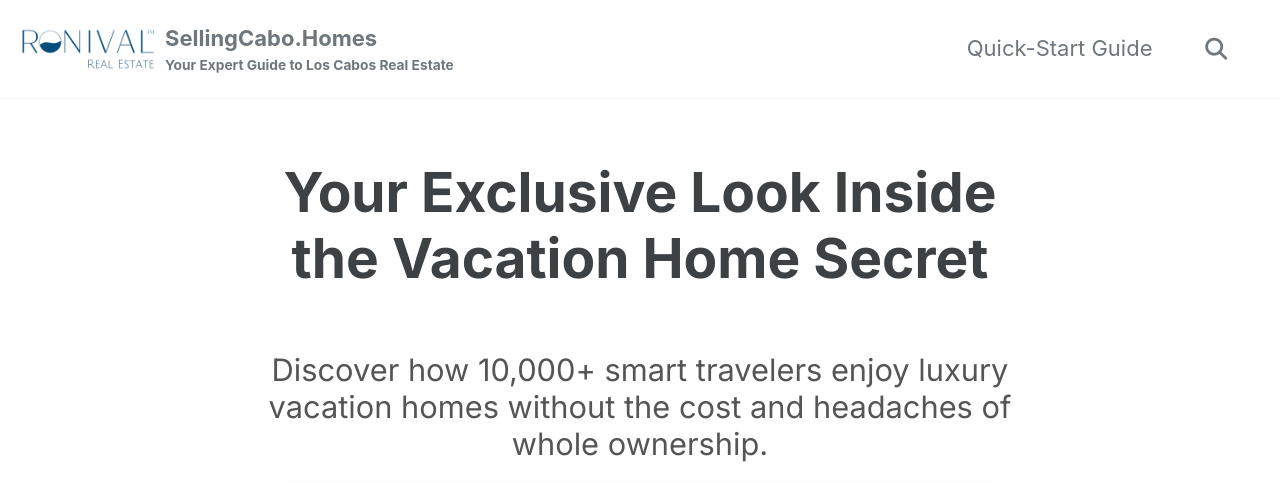
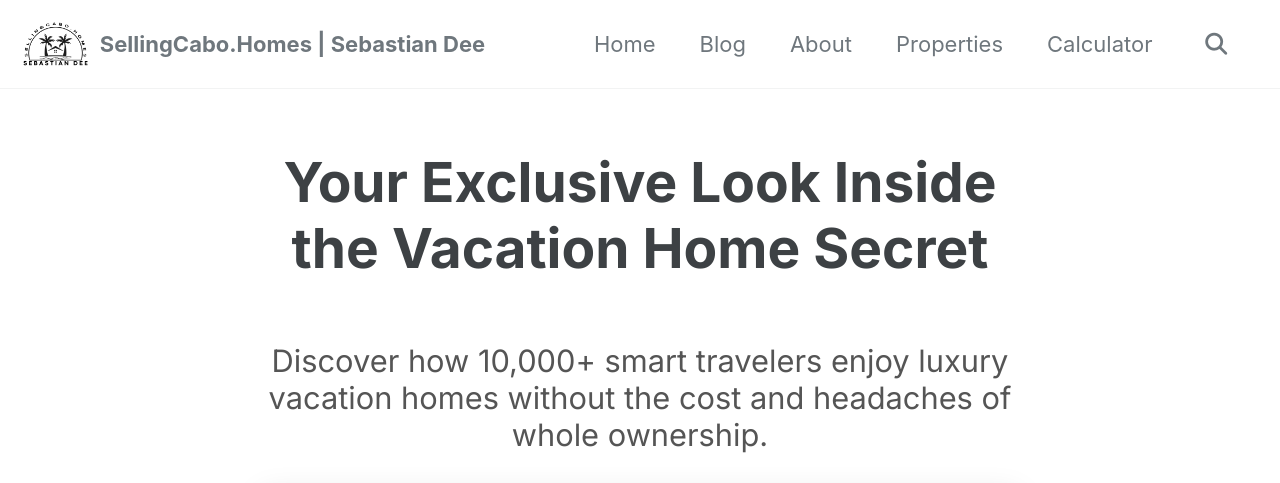
Before and after one commit to sellingcabohomes/SellingCabo.Homes, a Jekyll site: the page built from blog/fractional-ownership-webinar.md, in a window 1280 px wide. Shown: the part 100-583 px from the top of the page. Built offline with Jekyll 4.4.1, drawn with Linux system fonts in a browser that asks for light colours; cached includes are drawn as plain includes; a script that is not in the unit is left out; grey boxes are pictures that could not be loaded.

Commit message:
Configure blog header with logo and navigation

```diff
--- a/_config.yml
+++ b/_config.yml
@@ -352,3 +352,11 @@
 # Feed settings
 feed:
   path: blog/feed.xml
+
+# Header configuration for blog
+logo: "/assets/Images/sellingcabo.homes_black.png"
+masthead_title: ""
+subtitle: ""
+
+# Enable search and navigation
+search: true
--- a/assets/css/main.scss
+++ b/assets/css/main.scss
@@ -779,3 +779,14 @@
     }
   }
 }
+
+/*
+==========================================================================
+    BLOG HEADER CUSTOMIZATION
+==========================================================================
+*/
+
+// Logo spacing
+.site-logo {
+  margin-right: 20px;
+}
```
Also changed, not shown: _data/navigation.yml (+10 -10 lines), blog/index.md (+7 -2 lines).
